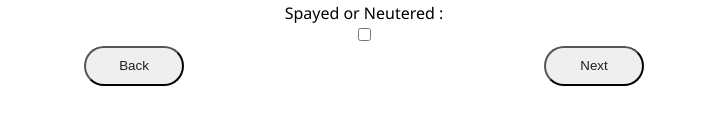
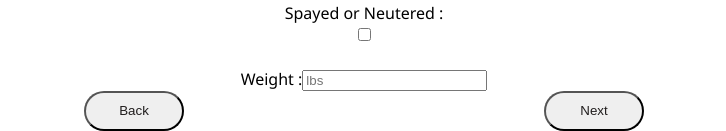
Before and after one commit to SadafHaroon2020/pawtastic_form, a React (Create React App) app in the folder pawtastic/: page / in a window 1280 px wide. Shown: the part 697-828 px from the top of the page, without its empty margins (276-1002 px from the left). Before the commit the page ends 800 px from the top, so only its background shows below. Built offline with nearby package versions, Linux system fonts and the light colour scheme.

Commit message:
last field

```diff
--- a/pawtastic/src/components/Paw_Form.js
+++ b/pawtastic/src/components/Paw_Form.js
@@ -27,6 +27,12 @@ class Paw_Form extends React.Component {
             <br/>
             <input type="checkbox" id="toggle" class="checkbox"/>
             </label>
+            <br/>
+                 <label>
+                     <br/>
+                  Weight  :
+                  <input type="text" placeholder="lbs" value='' onChange=''/>
+                 </label>
           </form>
          );
     }
```
